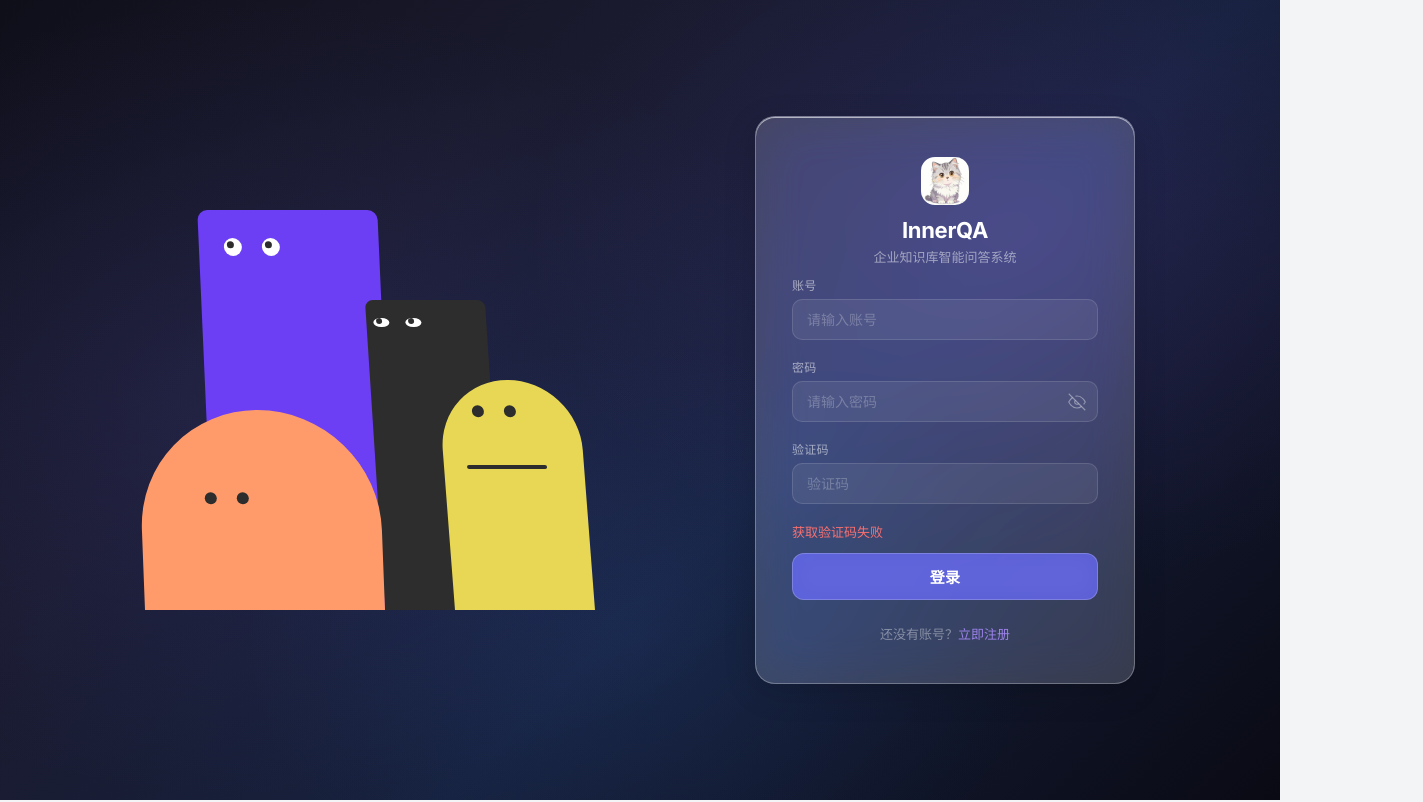
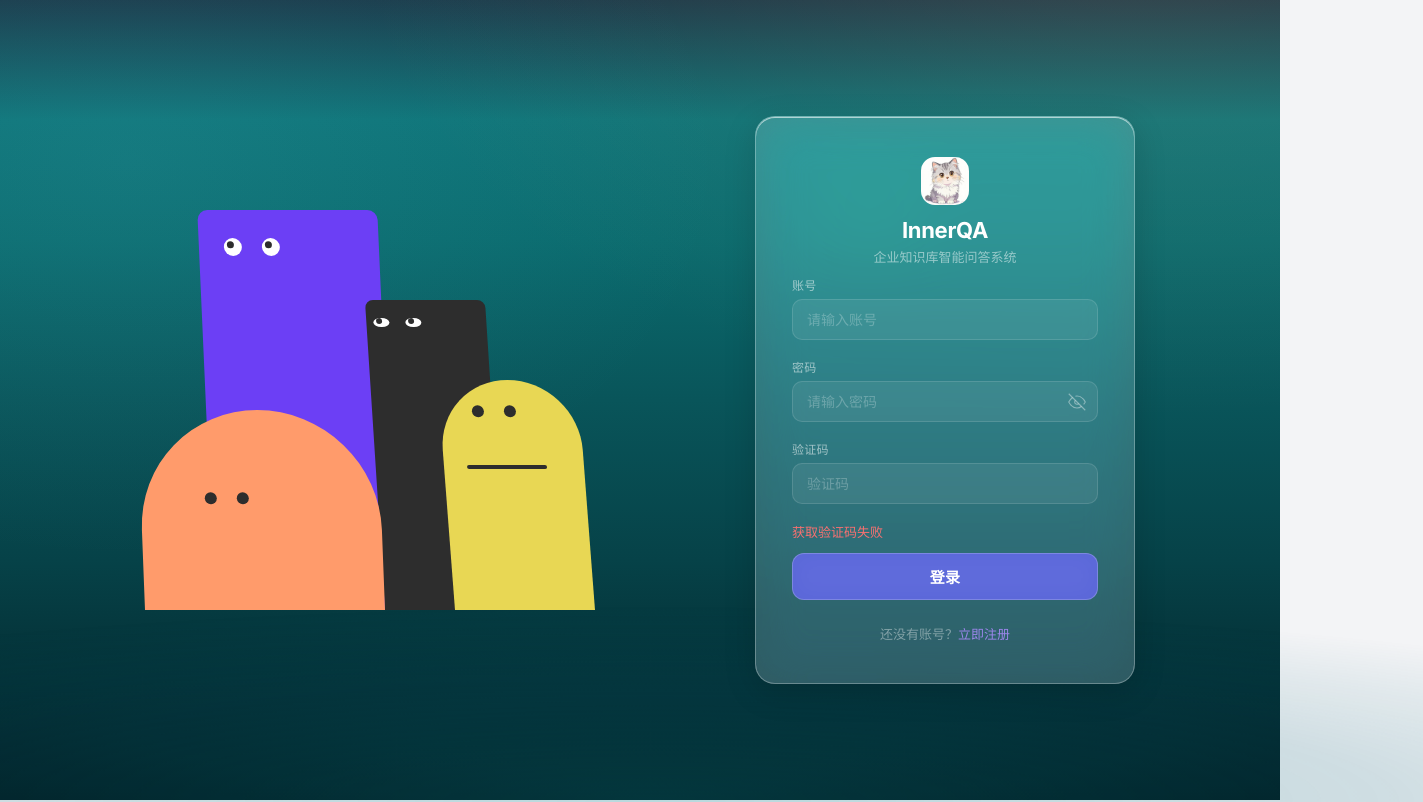
Before and after one commit to MineBllue/RAG_Project, a Vue app in the folder frontend/: page /login in a window 1280 px wide. Shown: the whole page, 1423 px wide, since content can reach past the window. Built offline with nearby package versions, Linux system fonts and the light colour scheme; no server answers.

Commit message:
feat(frontend): 登录/注册页 CSS动态海洋背景 - 塔希提岛海岸风格
- 蓝绿海洋渐变 (浅→深) 模拟海底深度
- oceanShift: 20s 缓动背景位移动画
- waveMove: 8s 波浪层飘动
- sunShimmer: 6s 光斑呼吸
- 纯CSS零依赖

```diff
--- a/frontend/src/styles/auth.css
+++ b/frontend/src/styles/auth.css
@@ -1,4 +1,32 @@
 /* ===== 登录/注册页 — Apple Liquid Glass 风格 ===== */
+
+/* ===== 塔希提岛海岸 — CSS 动态海洋背景 ===== */
+
+@keyframes oceanShift {
+  0%   { background-position: 0% 50%, 0% 100%, 0% 100% }
+  50%  { background-position: 100% 50%, 100% 100%, 100% 100% }
+  100% { background-position: 0% 50%, 0% 100%, 0% 100% }
+}
+
+@keyframes waveMove {
+  0%   { transform: translateX(0) translateY(0) }
+  25%  { transform: translateX(-2%) translateY(-3px) }
+  50%  { transform: translateX(0) translateY(0) }
+  75%  { transform: translateX(2%) translateY(3px) }
+  100% { transform: translateX(0) translateY(0) }
+}
+
+@keyframes sunShimmer {
+  0%, 100% { opacity: 0.6; transform: scale(1) }
+  50%      { opacity: 0.9; transform: scale(1.05) }
+}
+
+@keyframes particleFloat {
+  0%   { transform: translateY(0) translateX(0); opacity: 0 }
+  20%  { opacity: 0.6 }
+  80%  { opacity: 0.3 }
+  100% { transform: translateY(-100vh) translateX(30px); opacity: 0 }
+}
 
 .auth-page {
   height: 100vh;
@@ -6,18 +34,48 @@
   align-items: center;
   justify-content: center;
   overflow: hidden;
-  background: linear-gradient(135deg, #0f0f1a 0%, #1a1a2e 30%, #16213e 60%, #0a0a14 100%)
+  background:
+    radial-gradient(ellipse 800px 500px at 70% 20%, rgba(255, 180, 120, 0.12), transparent),
+    radial-gradient(ellipse 600px 400px at 30% 60%, rgba(100, 200, 220, 0.10), transparent),
+    linear-gradient(180deg,
+      #1a3a4a 0%,
+      #0d7377 15%,
+      #0a6b6e 30%,
+      #09555a 50%,
+      #064248 70%,
+      #043036 85%,
+      #021a1f 100%
+    );
+  background-size: 200% 200%, 200% 200%, 100% 100%;
+  animation: oceanShift 20s ease-in-out infinite
 }
 
-/* 动态光斑背景 */
+/* 波浪层 */
 .auth-page::before {
   content: '';
   position: absolute;
-  inset: 0;
+  bottom: 0; left: -10%; right: -10%;
+  height: 35%;
   background:
-    radial-gradient(ellipse 600px 400px at 20% 50%, rgba(99, 102, 241, 0.12), transparent),
-    radial-gradient(ellipse 500px 350px at 80% 30%, rgba(168, 85, 247, 0.10), transparent),
-    radial-gradient(ellipse 400px 300px at 50% 80%, rgba(59, 130, 246, 0.08), transparent);
+    radial-gradient(ellipse 120% 100% at 50% 100%,
+      rgba(10, 140, 150, 0.25) 0%,
+      rgba(8, 100, 120, 0.15) 40%,
+      transparent 70%
+    );
+  animation: waveMove 8s ease-in-out infinite;
+  pointer-events: none;
+  z-index: 0
+}
+
+/* 光斑粒子 */
+.auth-page::after {
+  content: '';
+  position: absolute;
+  top: 15%; left: 60%;
+  width: 200px; height: 200px;
+  background: radial-gradient(circle, rgba(255, 220, 180, 0.15), transparent 70%);
+  border-radius: 50%;
+  animation: sunShimmer 6s ease-in-out infinite;
   pointer-events: none;
   z-index: 0
 }
@@ -28,17 +86,41 @@
   gap: 0;
   padding: 0;
   justify-content: center;
-  background: linear-gradient(135deg, #0f0f1a 0%, #1a1a2e 30%, #16213e 60%, #0a0a14 100%)
+  background:
+    radial-gradient(ellipse 800px 500px at 70% 20%, rgba(255, 180, 120, 0.12), transparent),
+    radial-gradient(ellipse 600px 400px at 30% 60%, rgba(100, 200, 220, 0.10), transparent),
+    linear-gradient(180deg,
+      #1a3a4a 0%, #0d7377 15%, #0a6b6e 30%,
+      #09555a 50%, #064248 70%, #043036 85%, #021a1f 100%
+    );
+  background-size: 200% 200%, 200% 200%, 100% 100%;
+  animation: oceanShift 20s ease-in-out infinite
 }
 
 .auth-page-split::before {
   content: '';
   position: absolute;
-  inset: 0;
+  bottom: 0; left: -10%; right: -10%;
+  height: 35%;
   background:
-    radial-gradient(ellipse 600px 400px at 20% 50%, rgba(99, 102, 241, 0.12), transparent),
-    radial-gradient(ellipse 500px 350px at 80% 30%, rgba(168, 85, 247, 0.10), transparent),
-    radial-gradient(ellipse 400px 300px at 50% 80%, rgba(59, 130, 246, 0.08), transparent);
+    radial-gradient(ellipse 120% 100% at 50% 100%,
+      rgba(10, 140, 150, 0.25) 0%,
+      rgba(8, 100, 120, 0.15) 40%,
+      transparent 70%
+    );
+  animation: waveMove 8s ease-in-out infinite;
+  pointer-events: none;
+  z-index: 0
+}
+
+.auth-page-split::after {
+  content: '';
+  position: absolute;
+  top: 15%; left: 60%;
+  width: 200px; height: 200px;
+  background: radial-gradient(circle, rgba(255, 220, 180, 0.15), transparent 70%);
+  border-radius: 50%;
+  animation: sunShimmer 6s ease-in-out infinite;
   pointer-events: none;
   z-index: 0
 }
```
